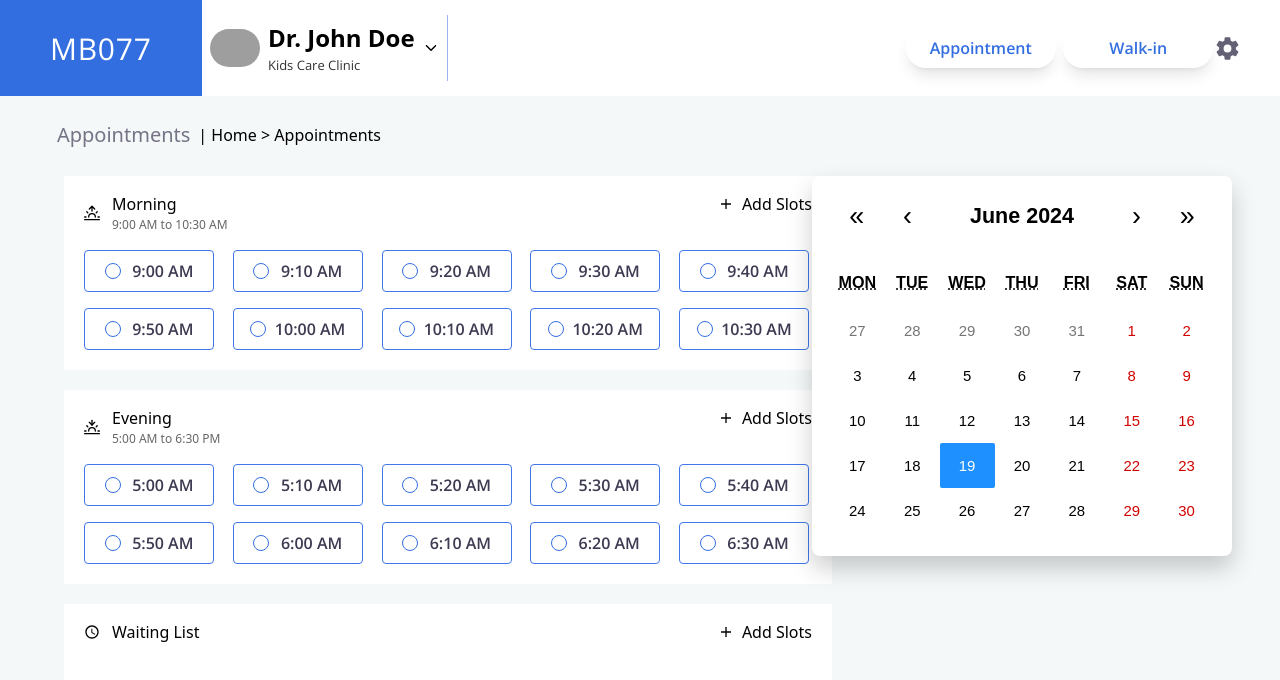
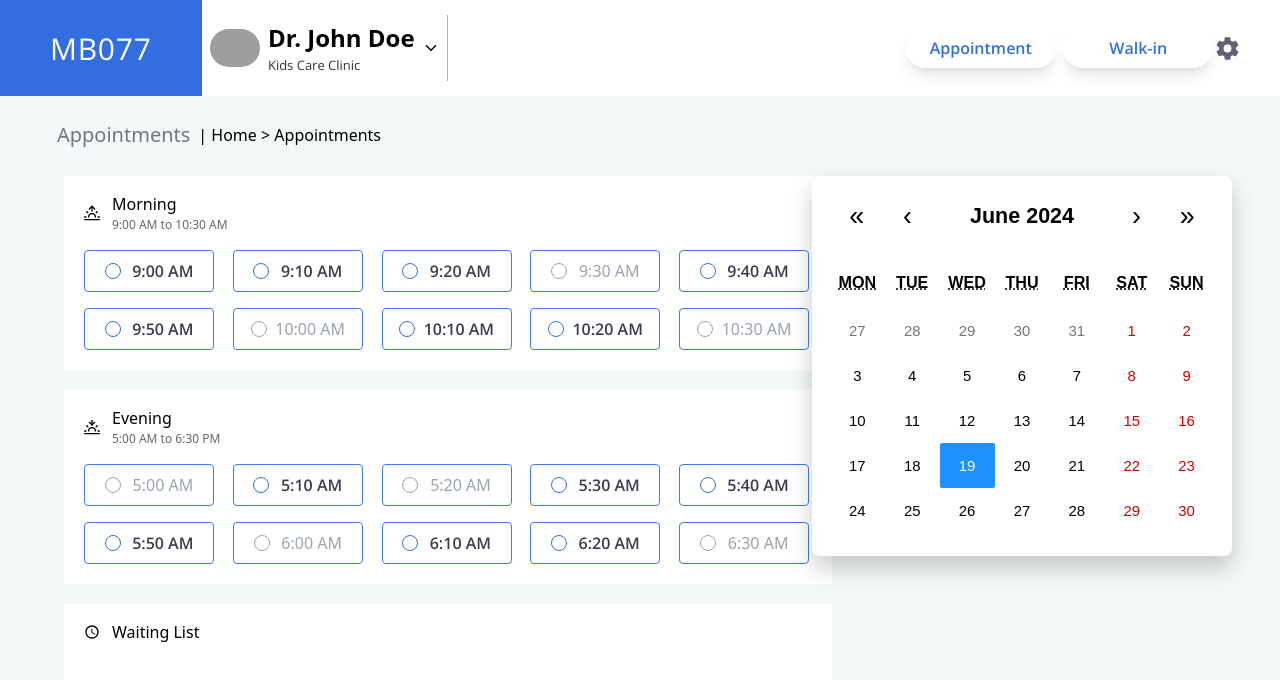
Before and after one commit to MB-077/Appointment-Booking, a React (Vite) app in the folder Frontend/: page / in a window 1280 px wide. Shown: the top 680 px of the page. Built offline with nearby package versions, Linux system fonts and the light colour scheme; grey boxes are pictures that could not be loaded.

Commit message:
Booked Slots turned Grey

```diff
--- a/Frontend/src/Components/Button.jsx
+++ b/Frontend/src/Components/Button.jsx
@@ -1,13 +1,21 @@
 import React from "react";
 import { FaArrowRight } from "react-icons/fa6";
-const Button = ({ children, href, className }) => {
+const Button = ({ children, href, className, isBooked }) => {
   const butTon = () => {
     return (
       <button
-        className={`${className} relative border border-n-2 flex justify-evenly items-center px-2 py-2 rounded-[4px] w-[130px] hover:bg-n-2/90 hover:text-white transition-all duration-300 ease-in-out group hover:shadow-n-1/80 hover:shadow-md font-semibold text-n-4 font-openSans`}
+        className={`${className} ${
+          isBooked
+            ? "border border-gray-400 text-gray-400"
+            : "hover:bg-n-2/90 hover:text-white transition-all duration-300 ease-in-out group hover:shadow-n-1/80 hover:shadow-md font-semibold text-n-4 font-openSans"
+        } relative border border-n-2 flex justify-evenly items-center px-2 py-2 rounded-[4px] w-[130px] `}
       >
         <FaArrowRight className="hidden group-hover:block text-n-6 " />
-        <div className="border border-n-1 rounded-full h-4 w-4 group-hover:hidden"></div>
+        <div
+          className={`${
+            isBooked ? " border-gray-400 " : " border-n-1  group-hover:hidden"
+          } border rounded-full h-4 w-4`}
+        ></div>
         {children}
       </button>
     );
--- a/Frontend/src/Components/Section.jsx
+++ b/Frontend/src/Components/Section.jsx
@@ -3,33 +3,8 @@ import { FiSunset } from "react-icons/fi";
 import { MdAccessTime } from "react-icons/md";
 import TimeSlot from "./TimeSlot";
 import CalendarFunc from "./Calendar";
-
+import { SLOT1, SLOT2, SLOT3 } from "../Constant/Nitya";
 const Section = () => {
-  const slotTime1 = [
-    "9:00 AM",
-    "9:10 AM",
-    "9:20 AM",
-    "9:30 AM",
-    "9:40 AM",
-    "9:50 AM",
-    "10:00 AM",
-    "10:10 AM",
-    "10:20 AM",
-    "10:30 AM",
-  ];
-  const slotTime2 = [
-    "5:00 AM",
-    "5:10 AM",
-    "5:20 AM",
-    "5:30 AM",
-    "5:40 AM",
-    "5:50 AM",
-    "6:00 AM",
-    "6:10 AM",
-    "6:20 AM",
-    "6:30 AM",
-  ];
-  const slotTime3 = [];
   return (
     <div className="w-full h-[88vh] bg-n-5 relative top-[12vh]">
       {/* header for the Section */}
@@ -48,21 +23,21 @@ const Section = () => {
             Time="Morning"
             duration="9:00 AM to 10:30 AM"
             icon={<FiSunrise></FiSunrise>}
-            slotTime={slotTime1}
+            slotTime={SLOT1}
           ></TimeSlot>
 
           <TimeSlot
             Time="Evening"
             duration="5:00 AM to 6:30 PM"
             icon={<FiSunset></FiSunset>}
-            slotTime={slotTime2}
+            slotTime={SLOT2}
           ></TimeSlot>
 
           <TimeSlot
             Time="Waiting List"
             duration=""
             icon={<MdAccessTime></MdAccessTime>}
-            slotTime={slotTime3}
+            slotTime={SLOT3}
           ></TimeSlot>
         </div>
         <div className=" absolute top-20 right-12">
--- a/Frontend/src/Components/TimeSlot.jsx
+++ b/Frontend/src/Components/TimeSlot.jsx
@@ -1,4 +1,3 @@
-import { IoMdAdd } from "react-icons/io";
 import Button from "./Button";
 const TimeSlot = ({ Time, duration, icon, slotTime }) => {
   return (
@@ -12,19 +11,17 @@ const TimeSlot = ({ Time, duration, icon, slotTime }) => {
             <div className="opacity-60 text-[12px]">{duration}</div>
           </div>
         </div>
-        <div>
-          <div className="flex justify-center items-center gap-2">
-            <IoMdAdd />
-            <div> Add Slots</div>
-          </div>
-        </div>
       </div>
 
       {/* slot space */}
       <div className="grid grid-rows-2 grid-cols-5 bg-white gap-4 mb-5">
         {slotTime.length > 0 ? (
-          slotTime.map((time) => {
-            return <Button>{time}</Button>;
+          slotTime.map((obj) => {
+            return (
+              <Button key={obj.id} isBooked={obj.isBooked}>
+                {obj.start}
+              </Button>
+            );
           })
         ) : (
           <div>{""}</div>
--- /dev/null
+++ b/Frontend/src/Constant/Nitya.js
@@ -0,0 +1,105 @@
+export const SLOT1 = [
+  {
+    id: 1,
+    start: "9:00 AM",
+    isBooked: false,
+  },
+  {
+    id: 2,
+    start: "9:10 AM",
+    isBooked: false,
+  },
+  {
+    id: 3,
+    start: "9:20 AM",
+    isBooked: false,
+  },
+  {
+    id: 4,
+    start: "9:30 AM",
+    isBooked: true,
+  },
+  {
+    id: 5,
+    start: "9:40 AM",
+    isBooked: false,
+  },
+  {
+    id: 6,
+    start: "9:50 AM",
+    isBooked: false,
+  },
+  {
+    id: 7,
+    start: "10:00 AM",
+    isBooked: true,
+  },
+  {
+    id: 8,
+    start: "10:10 AM",
+    isBooked: false,
+  },
+  {
+    id: 9,
+    start: "10:20 AM",
+    isBooked: false,
+  },
+  {
+    id: 10,
+    start: "10:30 AM",
+    isBooked: true,
+  },
+];
+export const SLOT2 = [
+  {
+    id: 1,
+    start: "5:00 AM",
+    isBooked: true,
+  },
+  {
+    id: 2,
+    start: "5:10 AM",
+    isBooked: false,
+  },
+  {
+    id: 3,
+    start: "5:20 AM",
+    isBooked: true,
+  },
+  {
+    id: 4,
+    start: "5:30 AM",
+    isBooked: false,
+  },
+  {
+    id: 5,
+    start: "5:40 AM",
+    isBooked: false,
+  },
+  {
+    id: 6,
+    start: "5:50 AM",
+    isBooked: false,
+  },
+  {
+    id: 7,
+    start: "6:00 AM",
+    isBooked: true,
+  },
+  {
+    id: 8,
+    start: "6:10 AM",
+    isBooked: false,
+  },
+  {
+    id: 9,
+    start: "6:20 AM",
+    isBooked: false,
+  },
+  {
+    id: 10,
+    start: "6:30 AM",
+    isBooked: true,
+  },
+];
+export const SLOT3 = [];
```
